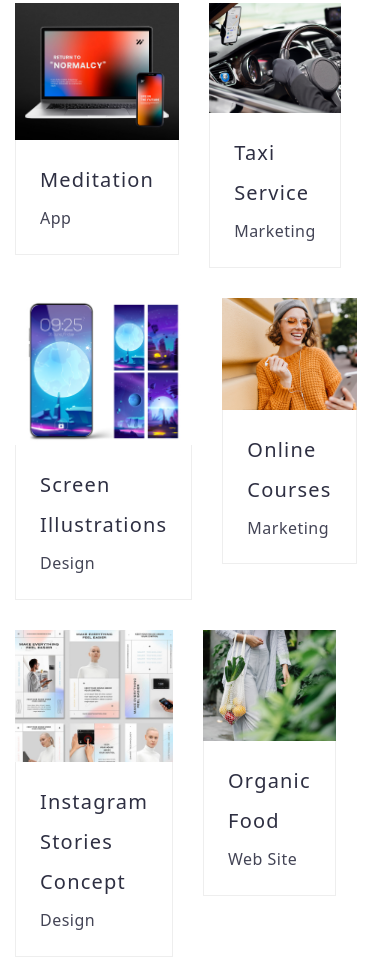
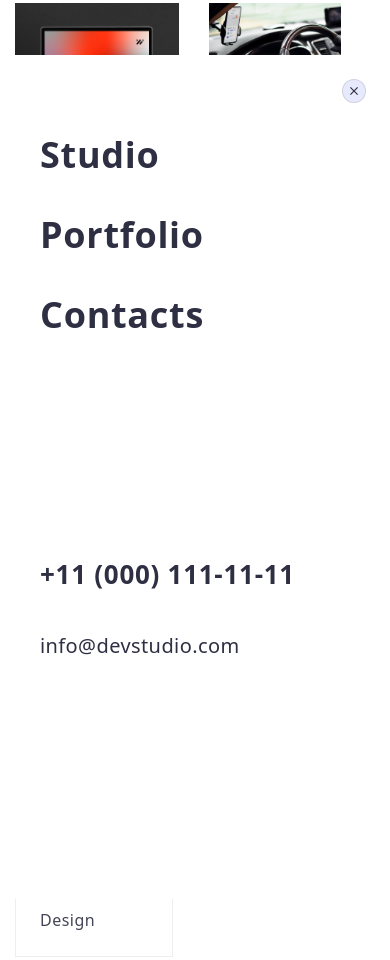
Before and after one commit to dkfernandez/goit-markup-hw-07, a plain HTML site: page portfolio.html in a window 390 px wide. Shown: the part 789-1749 px from the top of the page. Drawn offline with nearby package versions, Linux system fonts and the light colour scheme.

Commit message:
Update portfolio.html

```diff
--- a/portfolio.html
+++ b/portfolio.html
@@ -376,6 +376,84 @@
         </div>
       </div>
     </footer>
+<!-- MOBILE-MENU -->
+<div class="mobile-menu-container" data-menu>
+  <div class="container-mobile">
+    <div>
+      <button class="modal-close" data-menu-close>
+        <svg class="modal-close-icon">
+          <use href="./images/icons.svg#modal-close"></use>
+        </svg>
+      </button>
+    </div>
+    <div class="mobile-menu-content">
+      <ul class="mobile-menu-list list">
+        <li>
+          <a
+            href="./index.html"
+            class="mobile-menu-list_item mobile-menu-link-active link"
+            >Studio</a
+          >
+        </li>
+        <li>
+          <a href="./portfolio.html" class="mobile-menu-list_item link"
+            >Portfolio</a
+          >
+        </li>
+        <li>
+          <a href="" class="mobile-menu-list_item link">Contacts</a>
+        </li>
+      </ul>
+
+      <div class="mobile-container-footer">
+        <ul class="mobile-contact-container list">
+          <li>
+            <a href="tel:+110001111111" class="mobile-contact_tel link"
+              >+11 (000) 111-11-11</a
+            >
+          </li>
+          <li>
+            <a
+              href="mailto:info@devstudio.com"
+              class="mobile-contact_email link"
+              >info@devstudio.com</a
+            >
+          </li>
+        </ul>
+        <ul class="mobile-social-container list">
+          <li>
+            <a href="#" class="footer-social-link">
+              <svg class="team-social-link_box">
+                <use href="./images/icons.svg#instagram"></use>
+              </svg>
+            </a>
+          </li>
+
+          <li>
+            <a href="#" class="footer-social-link">
+              <svg class="team-social-link_box">
+                <use href="./images/icons.svg#twitter"></use>
+              </svg>
+            </a>
+          </li>
+
+          <li>
+            <a href="#" class="footer-social-link">
+              <svg class="team-social-link_box">
+                <use href="./images/icons.svg#facebook"></use>
+              </svg>
+            </a>
+          </li>
+
+          <li>
+            <a href="#" class="footer-social-link">
+              <svg class="team-social-link_box">
+                <use href="./images/icons.svg#linkedin"></use>
+              </svg>
+            </a>
+          </li>
+        </ul>
+      </div>
 
     <script src="./js/modal.js"></script>
     <script src="./js/modal-menu.js"></script>
```
